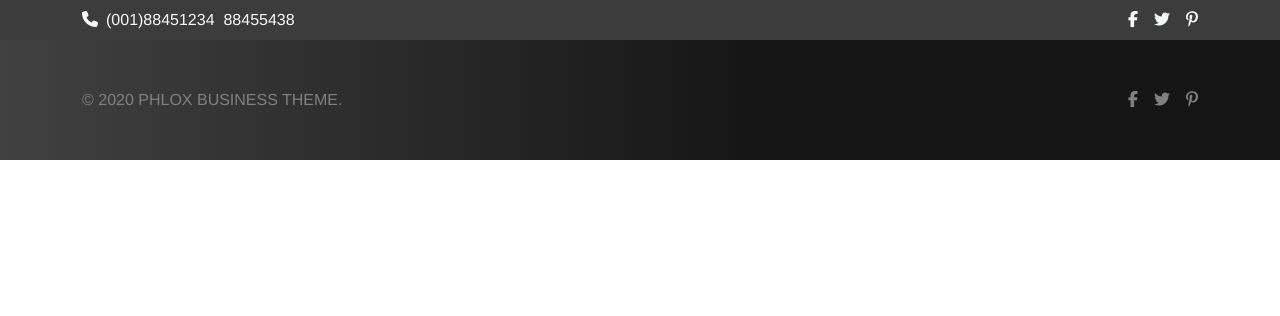
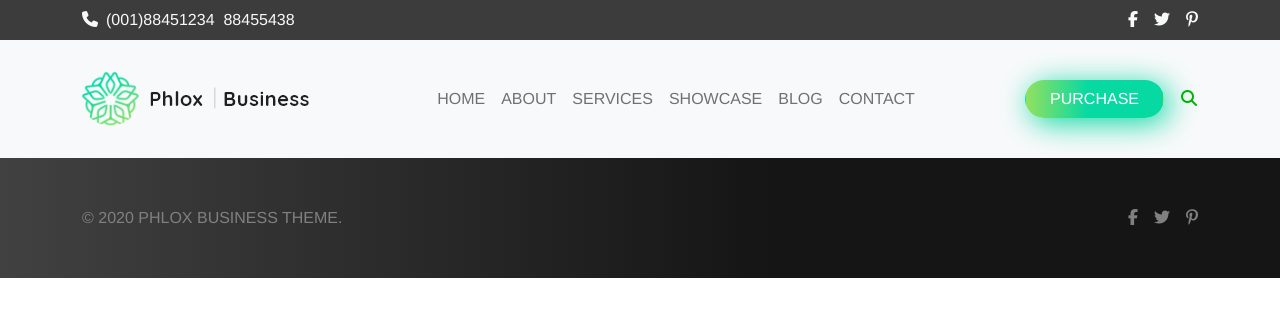
Before and after one commit to marius-leica/proj-html-vuejs, a Vue app: page / in a window 1280 px wide. Shown: the top 316 px of the page. Built offline with nearby package versions, Linux system fonts and the light colour scheme.

Commit message:
Header with Nav done

```diff
--- a/src/App.vue
+++ b/src/App.vue
@@ -1,6 +1,6 @@
 <template>
   <div id="app">
-    <TheHeader></TheHeader>
+    <TheHeader :navbar="navbar"></TheHeader>
     <TheMain></TheMain>
     <TheFooter></TheFooter>
 
@@ -20,7 +20,14 @@
     TheHeader,
     TheMain,
     TheFooter,
-  }
+  },
+  data() {
+
+    return {
+      navbar: ["HOME", "ABOUT", "SERVICES", "SHOWCASE", "BLOG", "CONTACT"],
+    };
+  },
+
 }
 </script>
 
--- a/src/assets/scss/_btn.scss
+++ b/src/assets/scss/_btn.scss
@@ -1,31 +1,32 @@
-.btn-green-gradient {
-    background: linear-gradient(90deg, rgba(147, 224, 96, 1) 0%, rgba(7, 217, 163, 1) 45%);
+.my-btn {
     border-radius: var(--bs-border-radius-pill) !important;
     padding-left: 1.5rem;
     padding-right: 1.5rem;
+    color: white;
     transition: all 0.5s ease-in-out;
+}
 
+.btn-green-gradient {
+    background: linear-gradient(90deg, rgba(147, 224, 96, 1) 0%, rgba(7, 217, 163, 1) 45%);
+    box-shadow: 5px 5px 30px rgb(7, 217, 163);
 
     &:hover {
         background: linear-gradient(90deg, rgb(65, 65, 65) 0%, rgb(21, 21, 21) 45%);
+        box-shadow: 5px 5px 30px rgb(65, 65, 65);
+        border: transparent;
+
         color: white;
     }
+}
 
-}
+
 
 .btn-black-gradient {
     background: linear-gradient(90deg, rgb(65, 65, 65) 0%, rgb(21, 21, 21) 45%);
     color: white;
-    border-radius: var(--bs-border-radius-pill) !important;
-    padding-left: 1.5rem;
-    padding-right: 1.5rem;
-    transition: all 0.5s ease-in-out;
-
 
     &:hover {
         background: linear-gradient(90deg, rgba(147, 224, 96, 1) 0%, rgba(7, 217, 163, 1) 45%);
-
-
+        color: white;
     }
-
 }
--- a/src/components/TheHeader.vue
+++ b/src/components/TheHeader.vue
@@ -20,7 +20,7 @@
         </div>
         <!-- qui verrà inserita la barra griggia che contiene il tel a sx e socials a dx -->
 
-        <TheNav>
+        <TheNav :navbar="navbar">
             <!-- Questa sarà la nav vera che potra essere stichy  -->
         </TheNav>
     </div>
@@ -30,6 +30,12 @@
 import TheNav from './TheNav.vue'
 
 export default {
+    props: {
+        navbar: {
+            type: Array,
+            required: true
+        }
+    },
     data() {
         return {};
     },
--- a/src/components/TheNav.vue
+++ b/src/components/TheNav.vue
@@ -1,5 +1,45 @@
 <template>
     <div>
+        <nav class="navbar navbar-expand-lg bg-light">
+            <div class="container d-flex justify-content-between">
+                <div>
+                    <a class="navbar-brand d-block py-4" href="#">
+                        <img src="/img/cropped-Group-39-2x.png" alt="Business logo">
+                    </a>
+                </div>
+                <button class="navbar-toggler" type="button" data-bs-toggle="collapse"
+                    data-bs-target="#navbarSupportedContent" aria-controls="navbarSupportedContent"
+                    aria-expanded="false" aria-label="Toggle navigation">
+                    <span class="navbar-toggler-icon"></span>
+                </button>
+                <div class="collapse navbar-collapse" id="navbarSupportedContent">
+                    <ul class="navbar-nav me-auto mb-2 mb-lg-0 mx-auto">
+                        <li class="nav-item" v-for="link in navbar" :key="link">
+                            <a class="nav-link" aria-current="page" href="#">{{ link }}</a>
+                        </li>
+                    </ul>
+                    <div class="d-flex">
+                        <div class="btn my-btn btn-green-gradient d-none d-lg-block ">PURCHASE</div>
+                        <div class="dropdown">
+                            <form class="d-flex d-none d-lg-block " role="search">
+                                <button class="btn btn-link dropdown-toggle ps-3 pe-0 " type="button"
+                                    id="dropdownMenuButton1" data-bs-toggle="dropdown" aria-expanded="false"><i
+                                        class="fa-solid fa-magnifying-glass text-green"></i></button>
+                                <ul class="dropdown-menu" aria-labelledby="dropdownMenuButton1">
+                                    <li><input class="form-control me-2" type="search" placeholder="Search"
+                                            aria-label="Search"></li>
+
+                                </ul>
+                            </form>
+
+
+                        </div>
+
+                    </div>
+                </div>
+
+            </div>
+        </nav>
         <!-- logo e nome a sx -->
         <!-- in mezzo HOME, ABOUT, SERVICES, SHOWCASE, BLOG, CONTACT -->
         <!-- a dx btn PURCHASE e icona ricerca -->
@@ -11,10 +51,17 @@
 <script>
 
 export default {
+    props: {
+        navbar: {
+            type: Array,
+            required: true
+        }
+    },
     data() {
         return {
 
         }
+
     },
 
 }
@@ -23,4 +70,19 @@
 
 <style lang="scss" scoped>
 @import "../assets/scss/btn";
+
+.text-green {
+    color: #00b300;
+}
+
+.dropdown-toggle::after {
+    display: none;
+}
+
+.dropdown-menu[data-bs-popper] {
+    top: 113%;
+    left: -141px;
+    margin-top: var(--bs-dropdown-spacer);
+    padding: 0;
+}
 </style>
```
